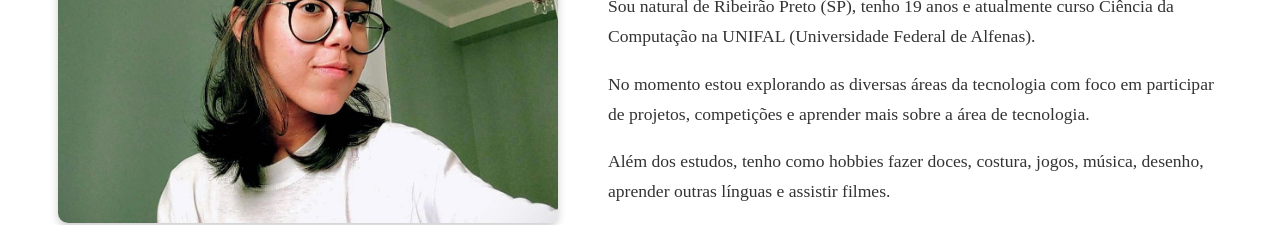
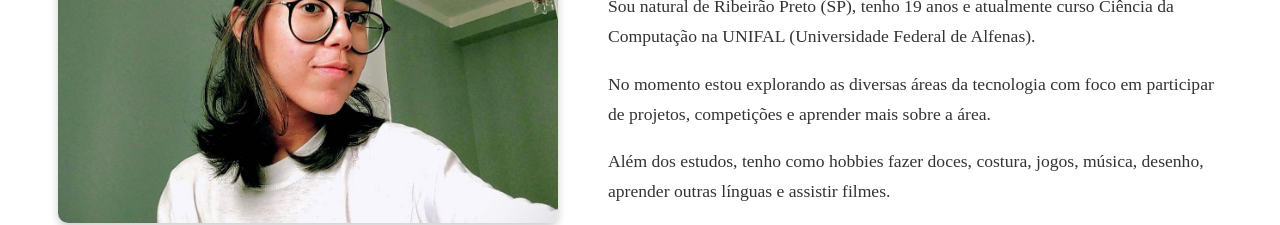
Before and after one commit to Vic-Tambasco/Vic-Tambasco.github.io, a plain HTML site: page index.html in a window 1280 px wide. Shown: the part 302-527 px from the top of the page. Drawn offline with Linux system fonts and the light colour scheme.

Commit message:
Update index.html

```diff
--- a/index.html
+++ b/index.html
@@ -280,7 +280,7 @@
             <h2>Sobre Mim</h2>
             <p>Olá, eu me chamo Victória Tambasco e fiz esse site com o intuito de me apresentar.</p>
             <p>Sou natural de Ribeirão Preto (SP), tenho 19 anos e atualmente curso Ciência da Computação na UNIFAL (Universidade Federal de Alfenas).</p>
-            <p>No momento estou explorando as diversas áreas da tecnologia com foco em participar de projetos, competições e aprender mais sobre a área de tecnologia.</p>
+            <p>No momento estou explorando as diversas áreas da tecnologia com foco em participar de projetos, competições e aprender mais sobre a área.</p>
             <p>Além dos estudos, tenho como hobbies fazer doces, costura, jogos, música, desenho, aprender outras línguas e assistir filmes.</p>
             <p>Continuarei a, além de aprimorar os conhecimentos que eu já tenho, adquirir mais.</p>
         </div>
```
